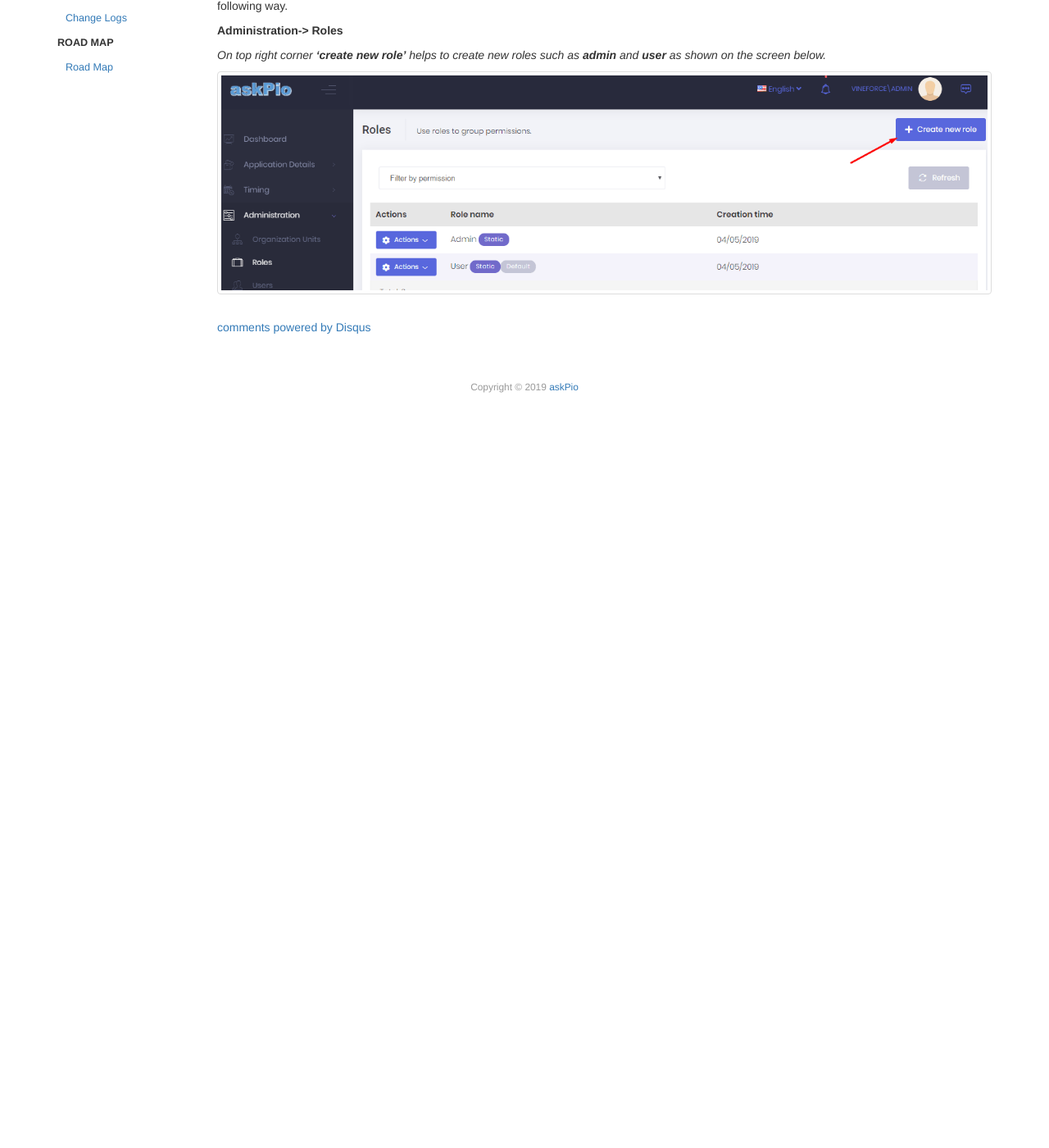
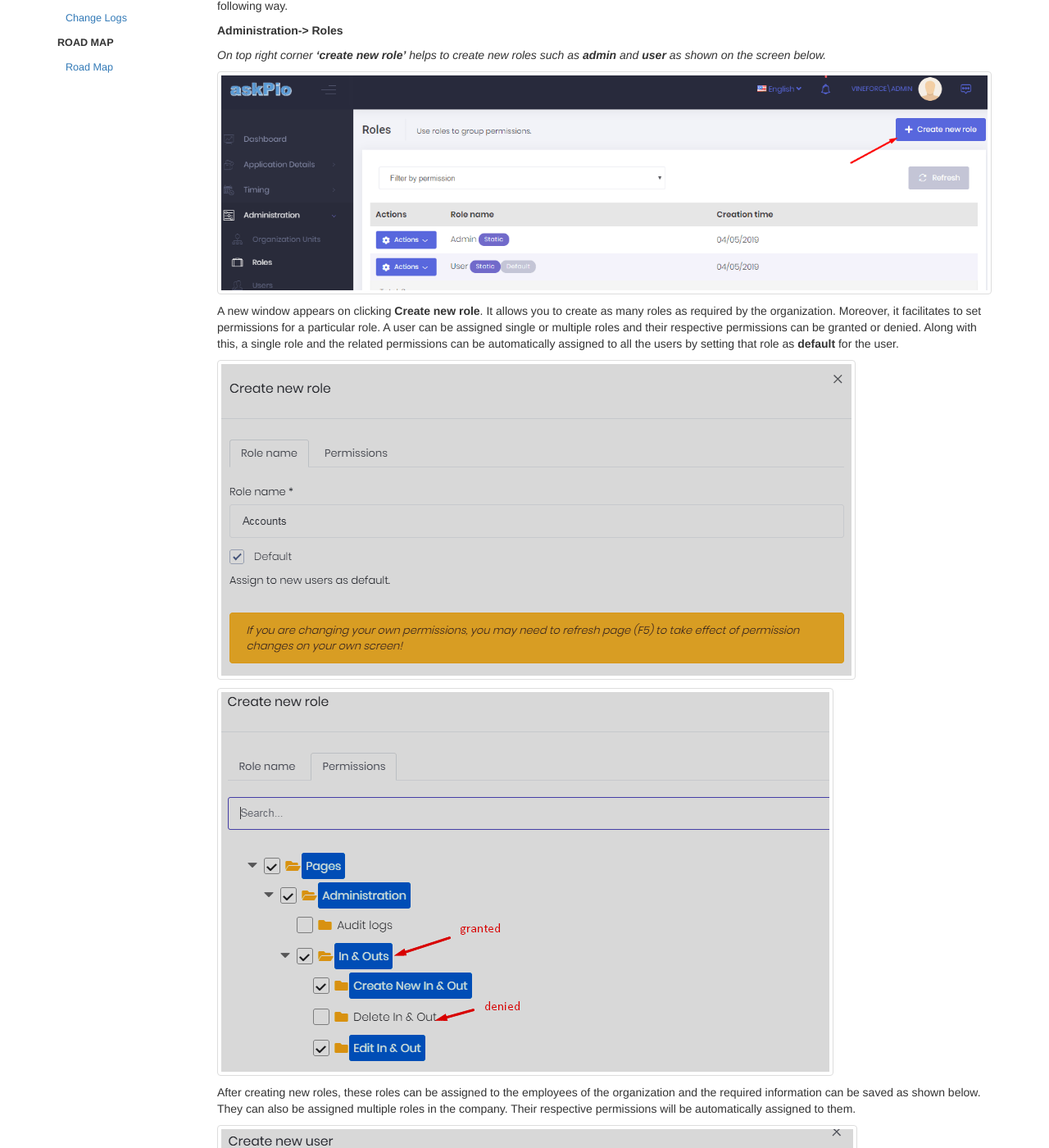
Before and after one commit to Harshgupta71/askPio_Documentation, a Jekyll site: the page built from _posts/2019-01-01-Role.md, in a window 1280 px wide and 1400 px high, scrolled down 309 px. Shown: the whole window at 82% size. Built offline with Jekyll 4.4.1, drawn with Linux system fonts in a browser that asks for light colours; comment, search, counter and statistics services are not loaded; before the commit the page ends 900 px from its top, so only the background shows below that.

Commit message:
Update 2019-01-01-Role.md

```diff
--- a/_posts/2019-01-01-Role.md
+++ b/_posts/2019-01-01-Role.md
@@ -10,3 +10,8 @@ date: 2019-01-01 15:39:29
 <p><strong>Administration-> Roles</strong></p>
 <p><em>On top right corner <strong>‘create new role’</strong> helps to create new roles such as <strong>admin</strong> and <strong>user</strong> as shown on the screen below.</em></p>
 <p><img src="https://help.askpio.com/assets/images/user/role_image1-min.png" alt="Download angular" class="img-thumbnail" /></p>
+<p>A new window appears on clicking <strong>Create new role</strong>. It allows you to create as many roles as required by the organization. Moreover, it facilitates to set permissions for a particular role. A user can be assigned single or multiple roles and their respective permissions can be granted or denied. Along with this, a single role and the related permissions can be automatically assigned to all the users by setting that role as <strong>default</strong> for the user.</p>
+<p><img src="https://help.askpio.com/assets/images/user/role_image2-min.png" alt="Download angular" class="img-thumbnail" /></p>
+<p><img src="https://help.askpio.com/assets/images/user/role_image3-min.png" alt="Download angular" class="img-thumbnail" /></p>
+<p>After creating new roles, these roles can be assigned to the employees of the organization and the required information can be saved as shown below. They can also be assigned multiple roles in the company. Their respective permissions will be automatically assigned to them.</p>
+<p><img src="https://help.askpio.com/assets/images/user/role_image4-min.png" alt="Download angular" class="img-thumbnail" /></p>
```
